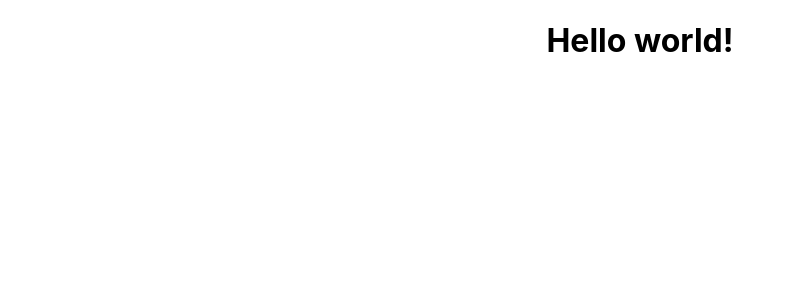
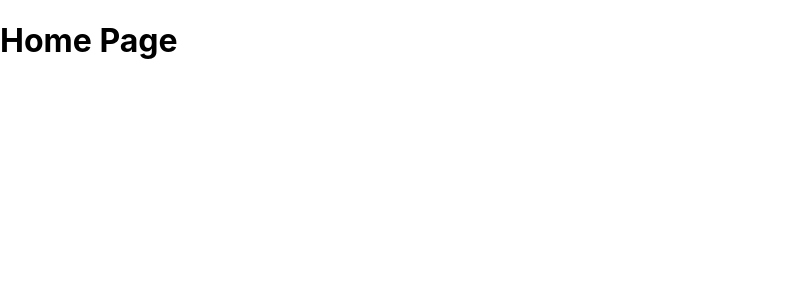
Before and after one commit to aaronrjackson/TIMS, a React (Create React App) app in the folder frontend/: page / in a window 1280 px wide. Shown: the top 300 px of the page, without its empty margins (0-792 px from the left). Built offline with nearby package versions, Linux system fonts and the light colour scheme.

Commit message:
cooking with multiple webpages

```diff
--- a/frontend/package.json
+++ b/frontend/package.json
@@ -9,6 +9,7 @@
     "@testing-library/user-event": "^13.5.0",
     "react": "^19.1.0",
     "react-dom": "^19.1.0",
+    "react-router-dom": "^6.30.0",
     "react-scripts": "5.0.1",
     "web-vitals": "^2.1.4"
   },
--- a/frontend/src/App.js
+++ b/frontend/src/App.js
@@ -1,12 +1,23 @@
-import logo from './logo.svg';
+import { BrowserRouter as Router, Routes, Route } from 'react-router-dom';
 import './App.css';
+
+// Create two simple components
+function Home() {
+  return <h1>Home Page</h1>;
+}
+
+function FormPage() {
+  return <h1>Form Page</h1>;
+}
 
 function App() {
   return (
-    <div className="App">
-      <h1>Hello world!</h1>
-      {/* You can add other components here */}
-    </div>
+    <Router>
+      <Routes>
+        <Route path="/" element={<Home />} />
+        <Route path="/form" element={<FormPage />} />
+      </Routes>
+    </Router>
   );
 }
 
```
Also changed, not shown: 1 other file (tests, documents, lock files or other folders).
